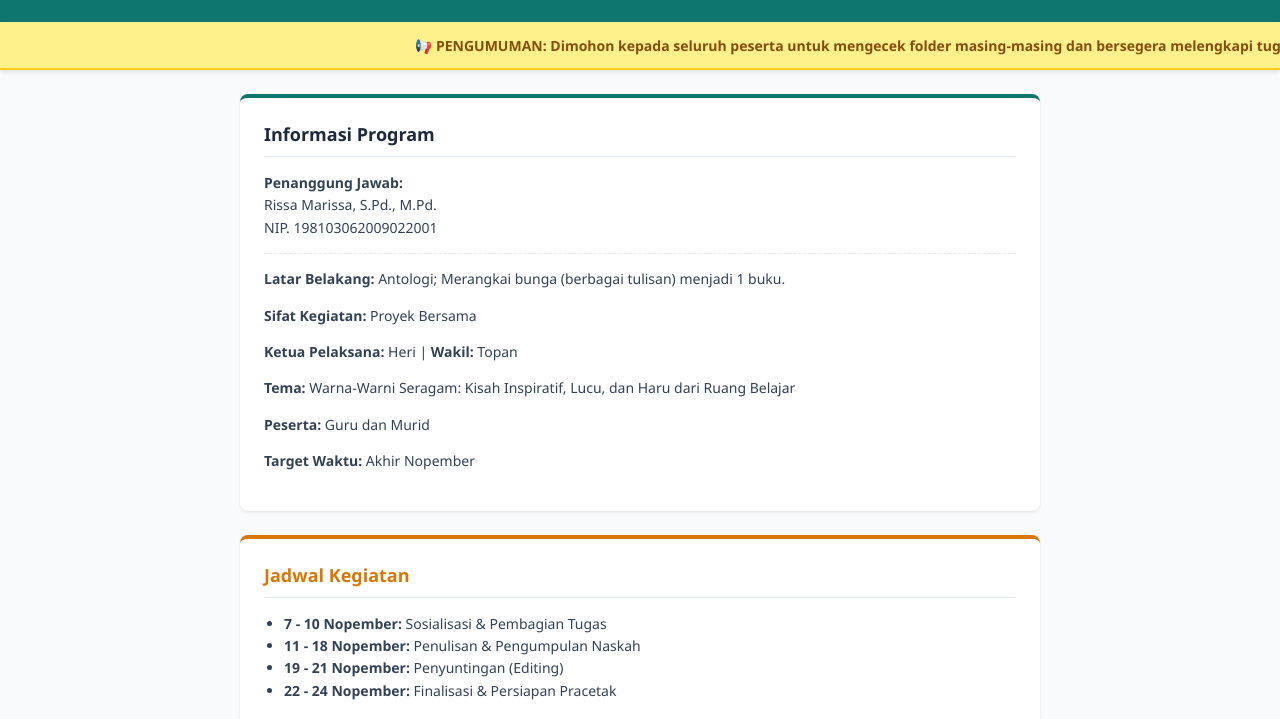
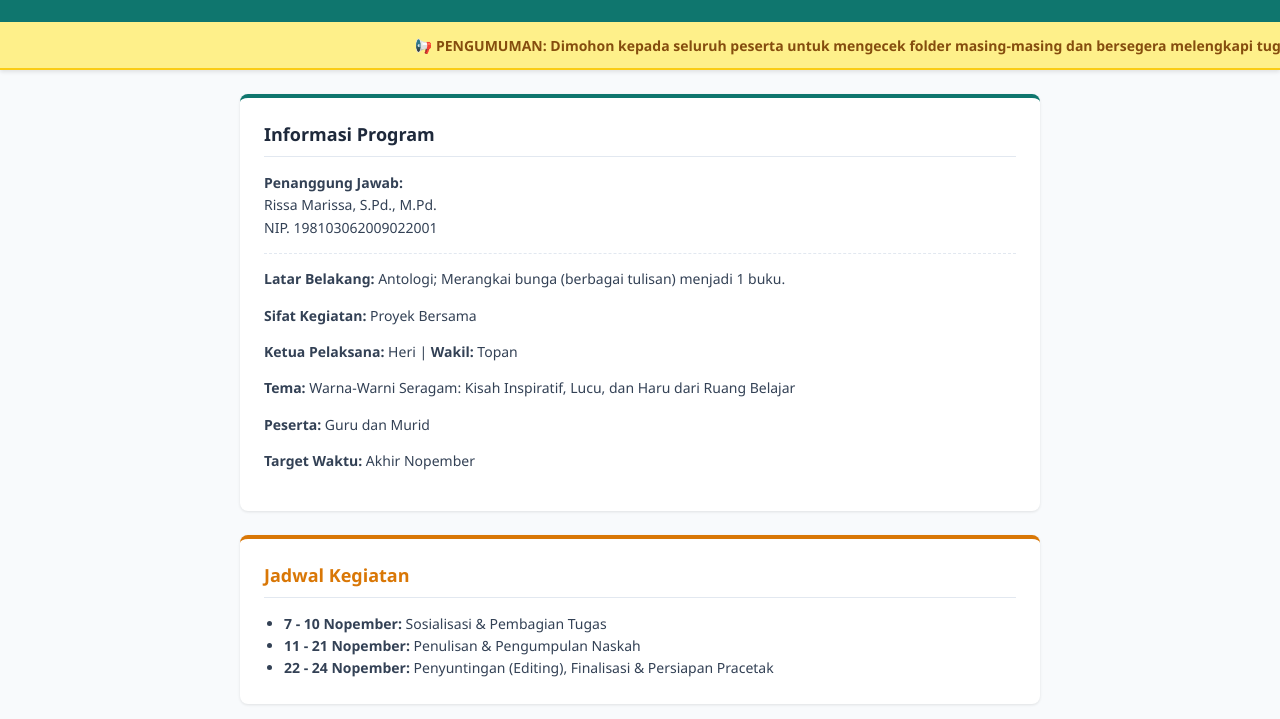
Before and after one commit to topanbramapurnama29/Antologi, a plain HTML site: page index.html in a window 1280 px wide. Shown: the part 233-952 px from the top of the page. Drawn offline with Linux system fonts and the light colour scheme.

Commit message:
Update index.html

```diff
--- a/index.html
+++ b/index.html
@@ -107,9 +107,8 @@
             <h2 style="color: #d97706;">Jadwal Kegiatan</h2>
             <ul class="text-sm">
                 <li><strong>7 - 10 Nopember:</strong> Sosialisasi & Pembagian Tugas</li>
-                <li><strong>11 - 18 Nopember:</strong> Penulisan & Pengumpulan Naskah</li>
-                <li><strong>19 - 21 Nopember:</strong> Penyuntingan (Editing)</li>
-                <li><strong>22 - 24 Nopember:</strong> Finalisasi & Persiapan Pracetak</li>
+                <li><strong>11 - 21 Nopember:</strong> Penulisan & Pengumpulan Naskah</li>
+                <li><strong>22 - 24 Nopember:</strong> Penyuntingan (Editing), Finalisasi & Persiapan Pracetak</li>
             </ul>
         </section>
 
```
